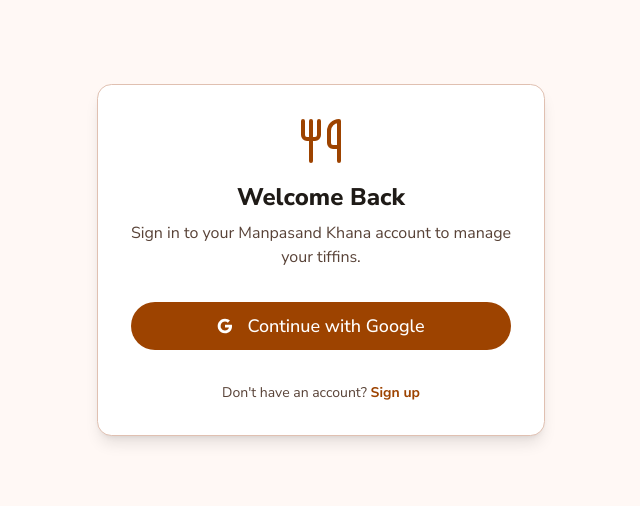
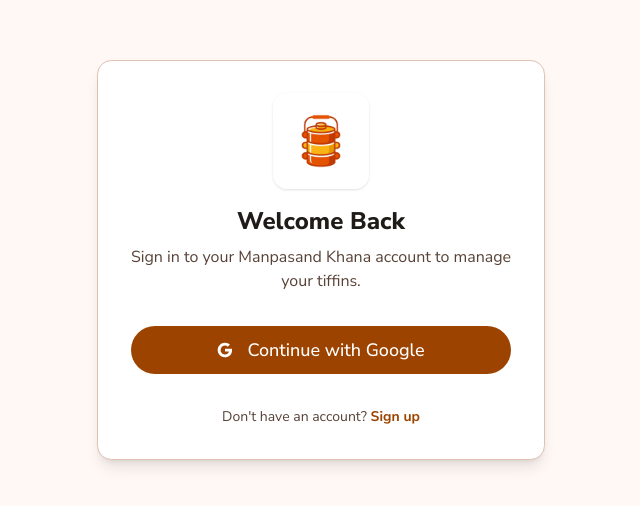
Before and after one commit to harshit612007/manpasand-khana, a Next.js app: page /login in a window 1280 px wide. Shown: the part 140-646 px from the top of the page, without its empty margins (319-959 px from the left). Built offline with nearby package versions, Linux system fonts and the light colour scheme; no server answers.

Commit message:
feat: Add custom AI generated logo to login page and favicon

```diff
--- a/src/app/(public)/login/page.tsx
+++ b/src/app/(public)/login/page.tsx
@@ -2,7 +2,7 @@
 
 import { createClient } from '@/lib/supabase/client'
 import { Button } from '@/components/ui/button'
-import { Utensils } from 'lucide-react'
+import Image from 'next/image'
 import Link from 'next/link'
 
 export default function LoginPage() {
@@ -20,7 +20,9 @@
   return (
     <div className="min-h-screen flex flex-col items-center justify-center bg-background p-4">
       <div className="max-w-md w-full bg-card p-8 rounded-2xl shadow-lg border border-border text-center">
-        <Utensils className="text-primary w-12 h-12 mx-auto mb-4" />
+        <div className="relative w-24 h-24 mx-auto mb-4 rounded-2xl overflow-hidden shadow-sm">
+          <Image src="/logo.png" alt="Manpasand Khana Logo" fill className="object-cover" />
+        </div>
         <h1 className="text-2xl font-extrabold text-foreground mb-2">Welcome Back</h1>
         <p className="text-muted-foreground mb-8">Sign in to your Manpasand Khana account to manage your tiffins.</p>
 
```
Also changed, not shown: public/logo.png (added), src/app/icon.png (added).
